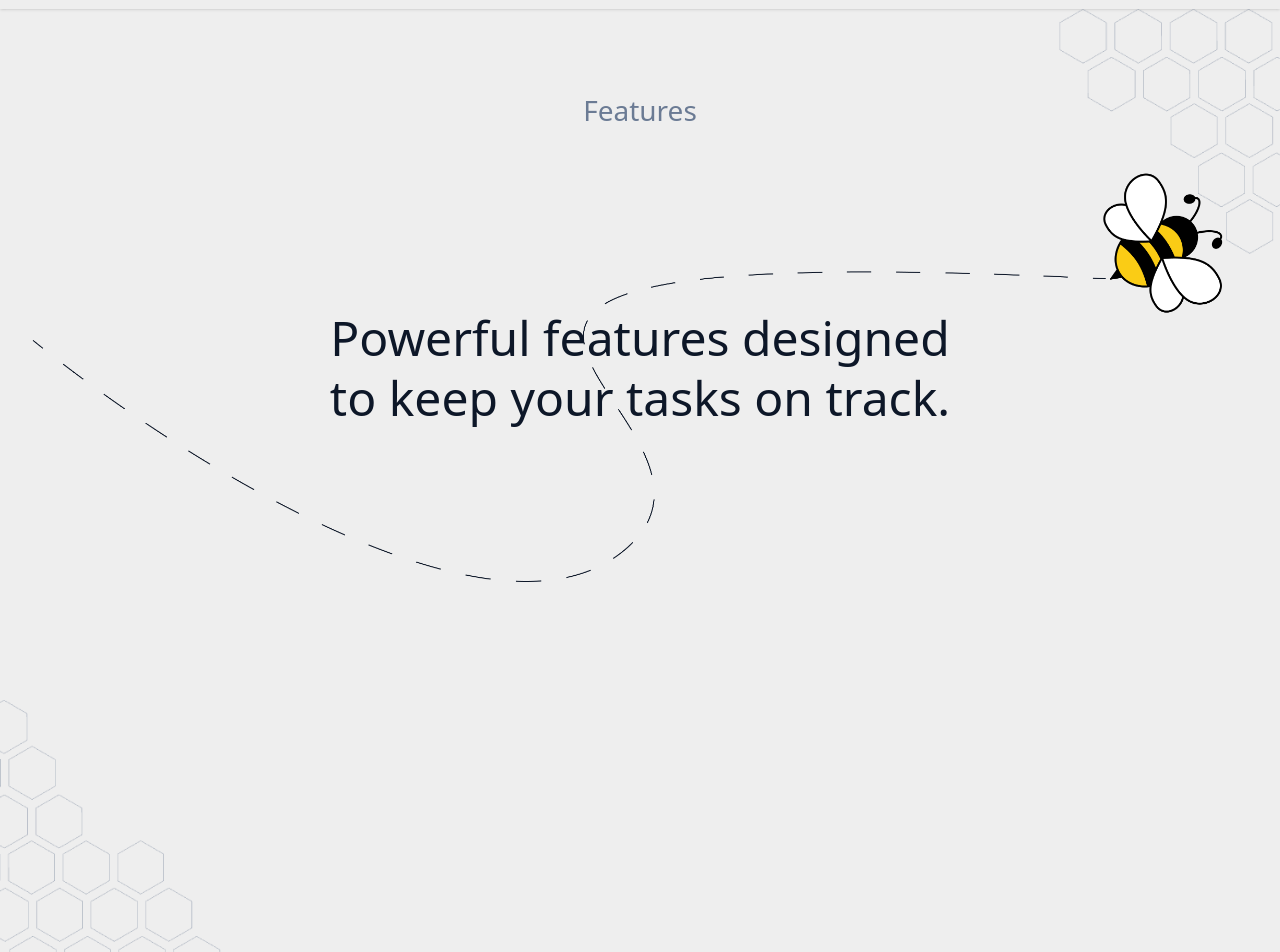
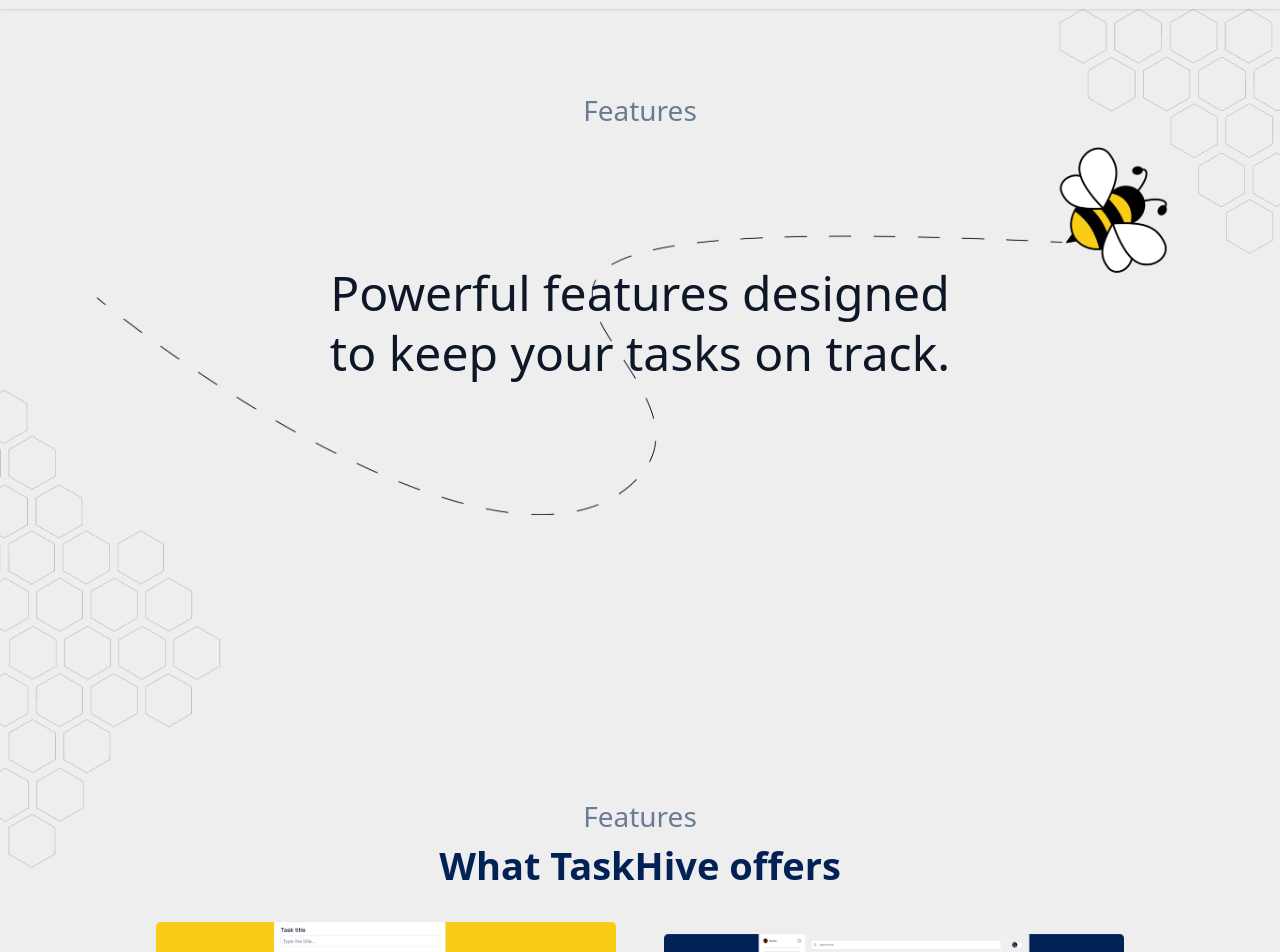
Before and after one commit to Masoma2023/TaskHive, a Next.js app: page /features in a window 1280 px wide. Shown: the part 60-1012 px from the top of the page. Built offline with nearby package versions, Linux system fonts and the light colour scheme.

Commit message:
fix(Feature page): solve some problems

```diff
--- a/src/components/features/Features.tsx
+++ b/src/components/features/Features.tsx
@@ -18,7 +18,7 @@
       </div>
 
       <div className="max-w-7xl mx-auto md:pt-14 pt-16 lg:pt-10 px-4 sm:px-6 lg:px-8">
-        <p className="text-[20px] sm:text-[26px] md:text-[28px] text-[#6B7B94] font-normal text-center mb-6">
+        <p className="text-[20px] sm:text-[26px] md:text-[28px] text-[#6B7B94] font-normal text-center">
           Features
         </p>
 
@@ -28,21 +28,21 @@
             width={1000}
             height={1000}
             alt="Honeycomb"
-            className="w-full"
+            className="w-[90%] lg:ml-16"
             priority
           />
 
           <div className="absolute inset-0 flex items-center justify-center px-4 sm:px-6">
-            <h2 className="text-center text-[#0D1728] text-[20px] sm:text-[30px] md:text-[38px] lg:text-[48px] font-medium leading-tight max-w-2xl">
+            <h2 className="text-center text-[#0D1728] text-[20px] sm:text-[30px] md:text-[38px] lg:text-[48px] font-medium leading-tight lg:max-w-2xl md:max-w-[550px] max-w-[450px]">
               Powerful features designed to keep your tasks on track.
             </h2>
           </div>
         </div>
       </div>
-      <div className="absolute left-0 lg:top-[760px] md:top-[630px] top-[480px]">
+      <div className="absolute left-0 lg:top-[450px] md:top-[500px] top-[320px]">
         <Image src="/Group71.png" alt="Honeycomb" className="w-36 md:w-44 lg:w-56" width={1000} height={1000} />
       </div>
-      <div className="h-auto pb-7 lg:pt-100 md:pt-50 pt-80 flex items-center justify-center flex-col text-center px-4">
+      <div className="h-auto pb-7 lg:pt-70 md:pt-40 pt-64 flex items-center justify-center flex-col text-center px-4">
         <h3 className="text-[#6B7B94] font-normal text-[22px] sm:text-[26px] md:text-[28px] ">Features</h3>
         <h2 className="text-[#022155] text-[28px] sm:text-[32px] md:text-[38px] font-semibold ">What TaskHive offers</h2>
       </div>
```
